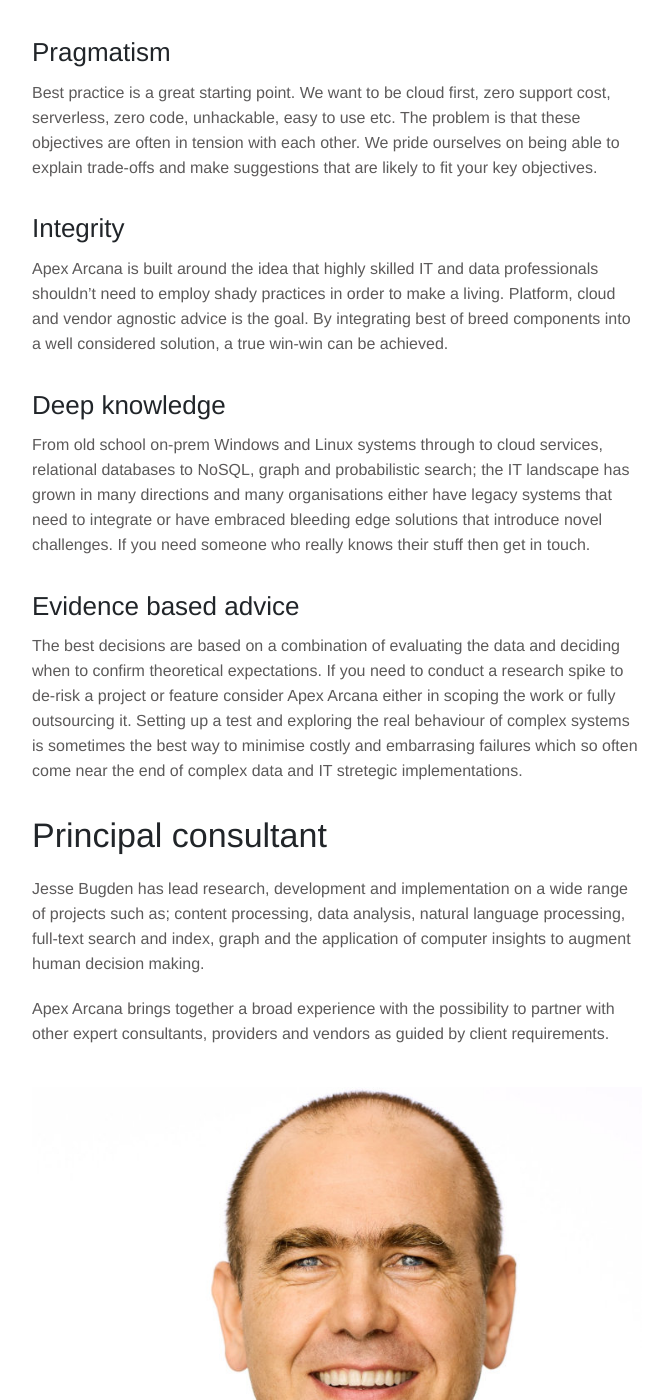
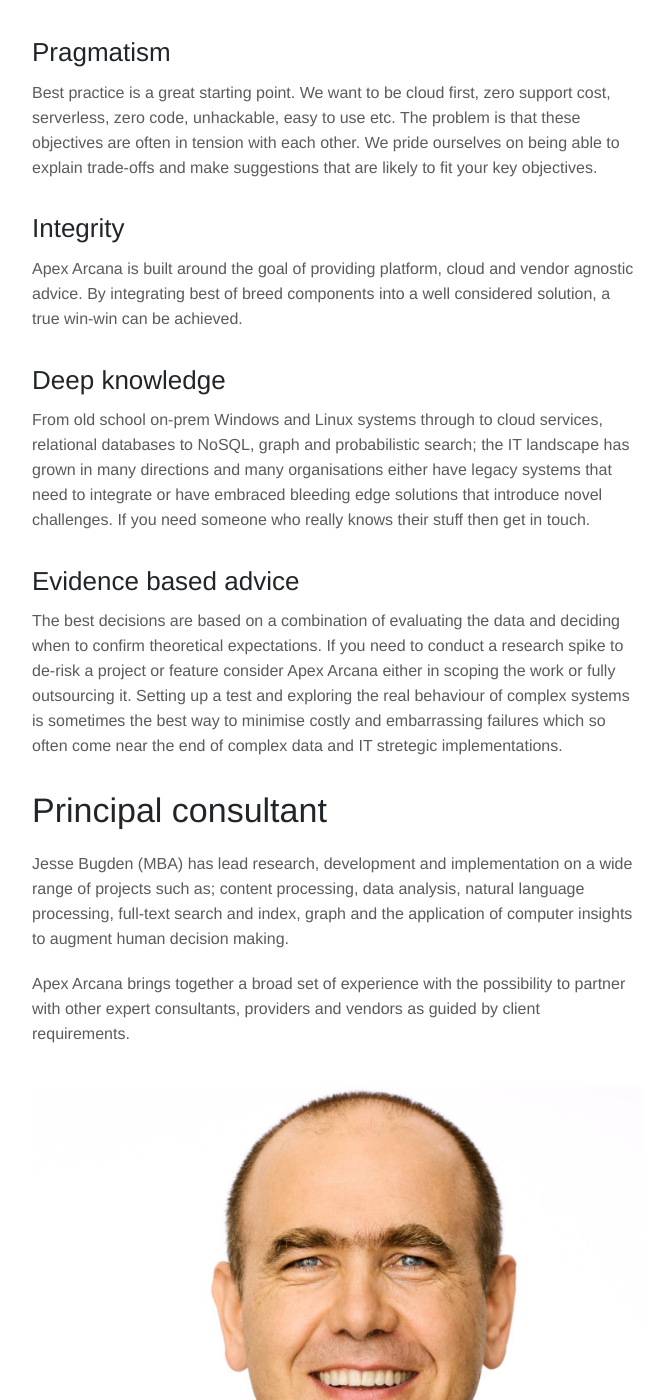
Before and after one commit to jessearcana/arcana.github.io, a Jekyll site: the page built from docs/about.md, in a window 1280 px wide and 1400 px high, scrolled down 622 px. Shown: the whole window, without its empty margins (143-811 px from the left). Built offline with Jekyll 4.4.1, drawn with Linux system fonts in a browser that asks for light colours.

Commit message:
Updating content post review

```diff
--- a/docs/_includes/services-footer.html
+++ b/docs/_includes/services-footer.html
@@ -1,4 +1,4 @@
 <div class="services-footer">
-<p>Get in contact to start with a free session. Spend half an hour explaining the objective and constraints and you'll get a report outlining some high level, solution agnostic approaches to consider.</p>
-<p>Alternately, if you've already got a high level plan, consider whether the sensitivity or volume of data warrants a closer look before you're too far committed down a potentially expensive or costly route.</p>
+<p>Contact us to start with a free session. Spend half an hour explaining the objective and constraints and receive a report outlining some high level, solution agnostic approaches to consider.</p>
+<p>Alternately, if you already have a high level plan, consider whether the sensitivity or volume of data warrants a closer look before you proceed too far down a potentially expensive or problematic route.</p>
 </div>
--- a/docs/about.md
+++ b/docs/about.md
@@ -21,7 +21,7 @@
 
 ## Integrity ##
 
-Apex Arcana is built around the idea that highly skilled IT and data professionals shouldn't need to employ shady practices in order to make a living. Platform, cloud and vendor agnostic advice is the goal. By integrating best of breed components into a well considered solution, a true win-win can be achieved.
+Apex Arcana is built around the goal of providing platform, cloud and vendor agnostic advice. By integrating best of breed components into a well considered solution, a true win-win can be achieved.
 
 ## Deep knowledge ##
 
@@ -29,14 +29,14 @@
 
 ## Evidence based advice ##
 
-The best decisions are based on a combination of evaluating the data and deciding when to confirm theoretical expectations. If you need to conduct a research spike to de-risk a project or feature consider Apex Arcana either in scoping the work or fully outsourcing it. Setting up a test and exploring the real behaviour of complex systems is sometimes the best way to minimise costly and embarrasing failures which so often come near the end of complex data and IT stretegic implementations.
+The best decisions are based on a combination of evaluating the data and deciding when to confirm theoretical expectations. If you need to conduct a research spike to de-risk a project or feature consider Apex Arcana either in scoping the work or fully outsourcing it. Setting up a test and exploring the real behaviour of complex systems is sometimes the best way to minimise costly and embarrassing failures which so often come near the end of complex data and IT stretegic implementations.
 
 # Principal consultant #
 
-Jesse Bugden has lead research, development and implementation on a wide range of projects such as;
+Jesse Bugden (MBA) has lead research, development and implementation on a wide range of projects such as;
 content processing, data analysis, natural language processing, full-text search and index, graph and
 the application of computer insights to augment human decision making.
 
-Apex Arcana brings together a broad experience with the possibility to partner with other expert consultants, providers and vendors as guided by client requirements.
+Apex Arcana brings together a broad set of experience with the possibility to partner with other expert consultants, providers and vendors as guided by client requirements.
 
 ![Jesse Bugden MBA (Executive)](/images/jesse_square_730.jpg)
```
Also changed, not shown: docs/_services/data_engineering.md (+1 -1 lines), docs/_services/research_consulting.md (+1 -1 lines), docs/contact.md (+1 -1 lines), docs/services.md (+1 -1 lines).
